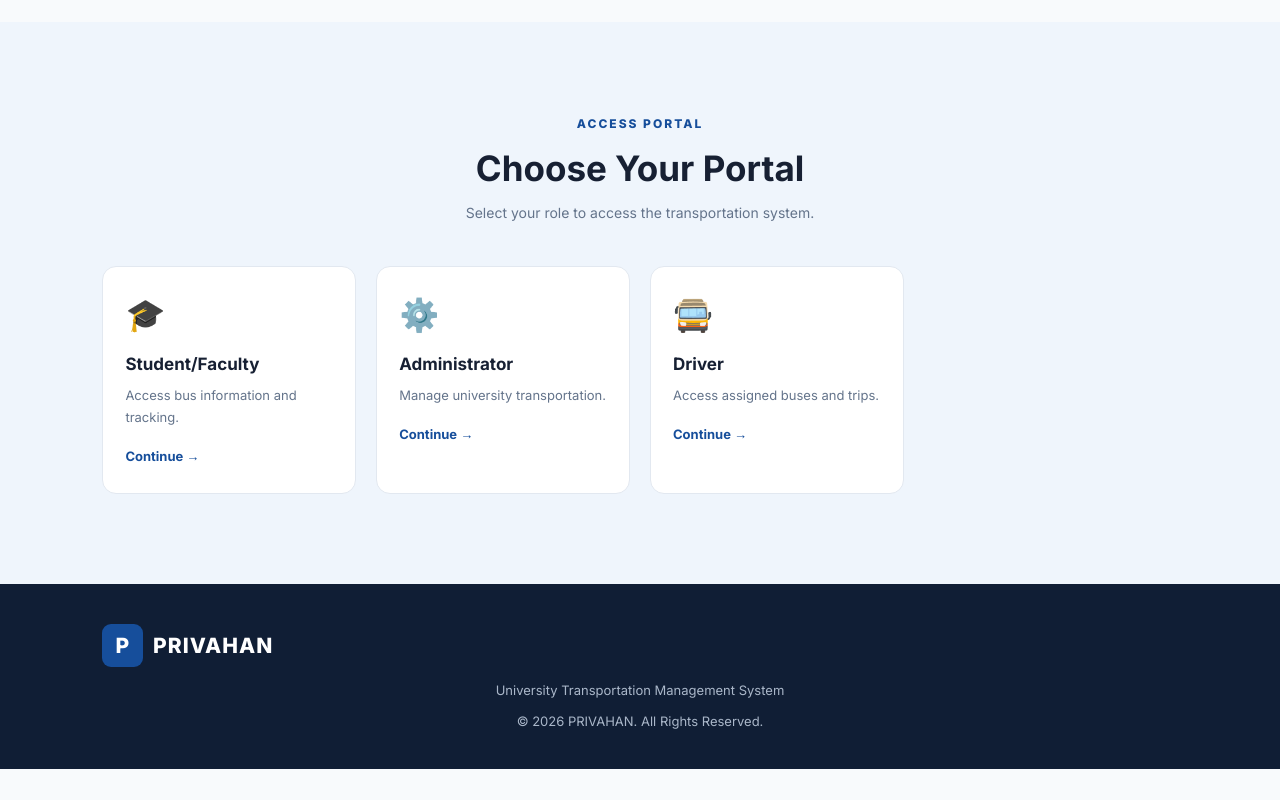
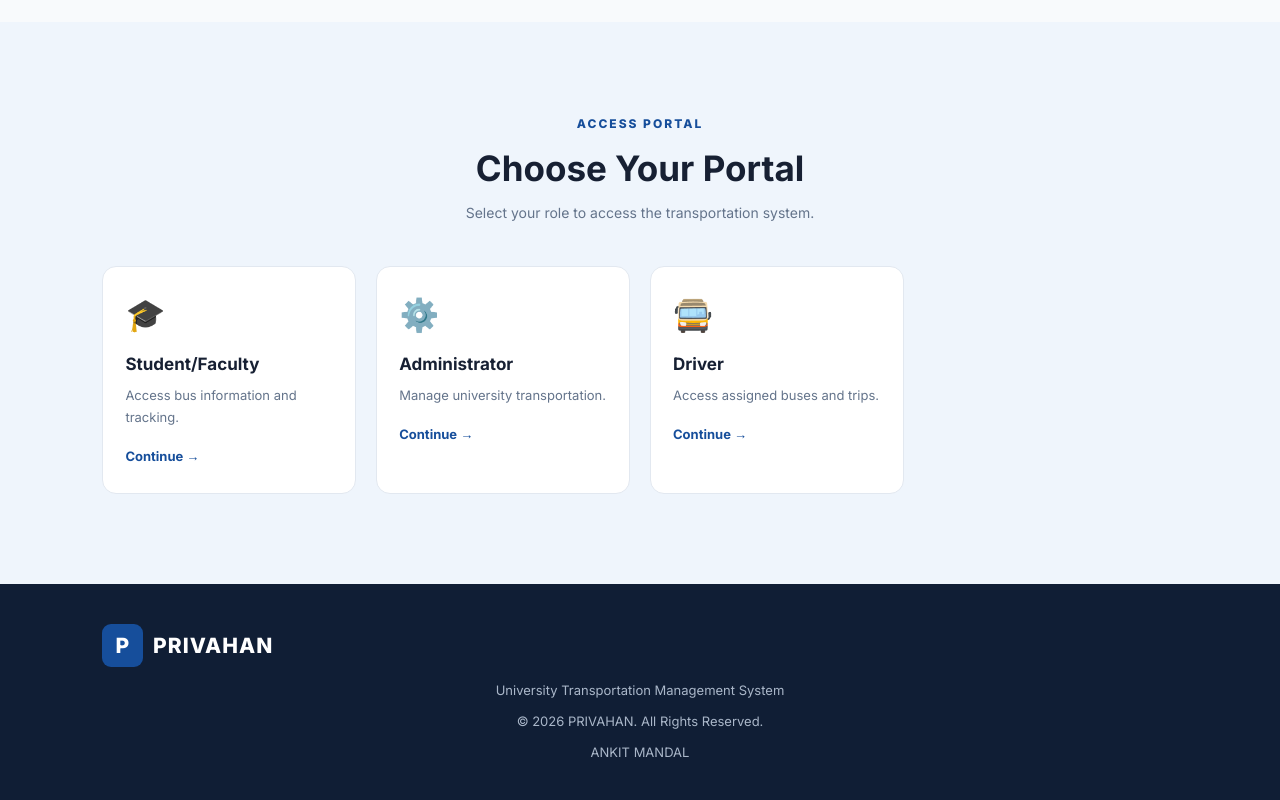
Before and after one commit to ANKITMANDALLL/PARIVAHAN, a plain HTML site: page index.html in a window 1280 px wide. Shown: the part 1810-2610 px from the top of the page. Before the commit the page ends 2579 px from the top, so only its background shows below. Drawn offline with Linux system fonts and the light colour scheme; no server answers.

Commit message:
Add author credit to the footer
Added author credit to the footer.

```diff
--- a/index.html
+++ b/index.html
@@ -216,6 +216,7 @@
 
         <p>University Transportation Management System</p>
         <p>© 2026 PRIVAHAN. All Rights Reserved.</p>
+        <p>ANKIT MANDAL</p>
     </footer>
 
     <script src="script.js"></script>
```
